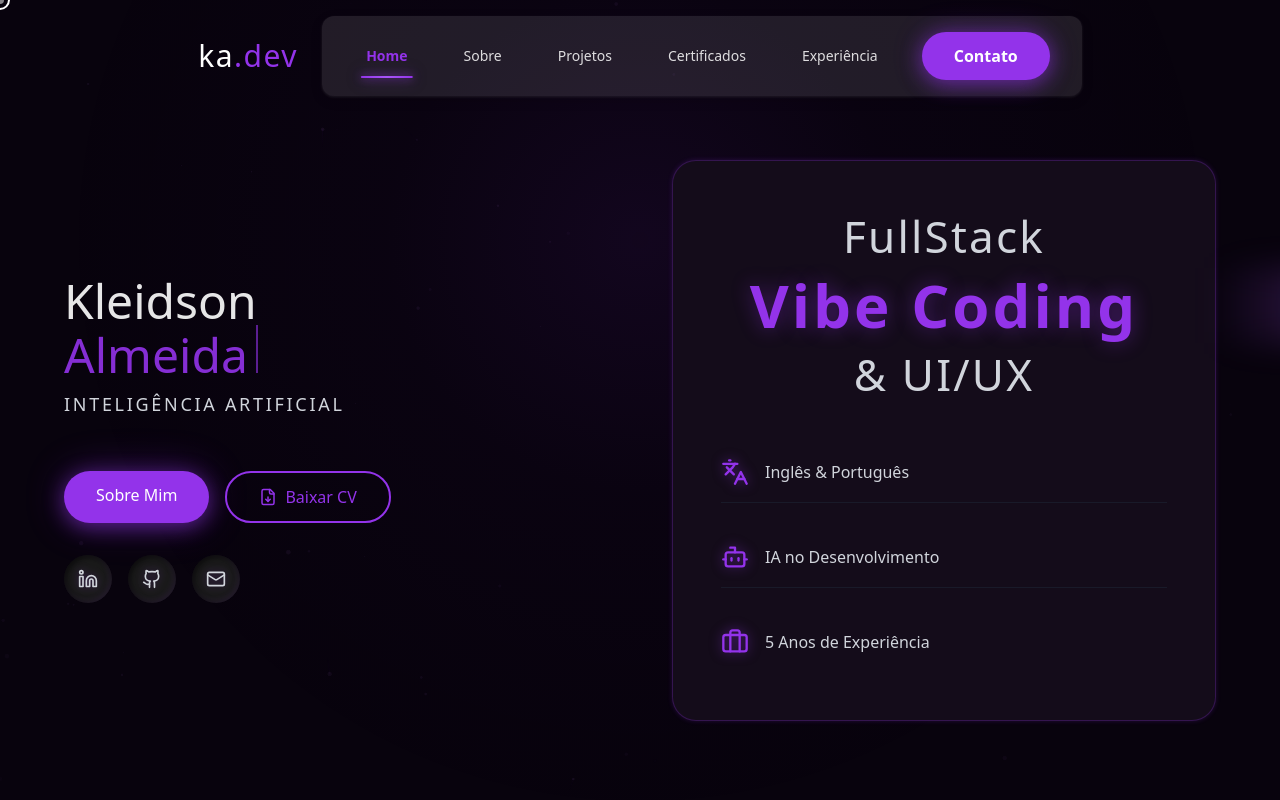
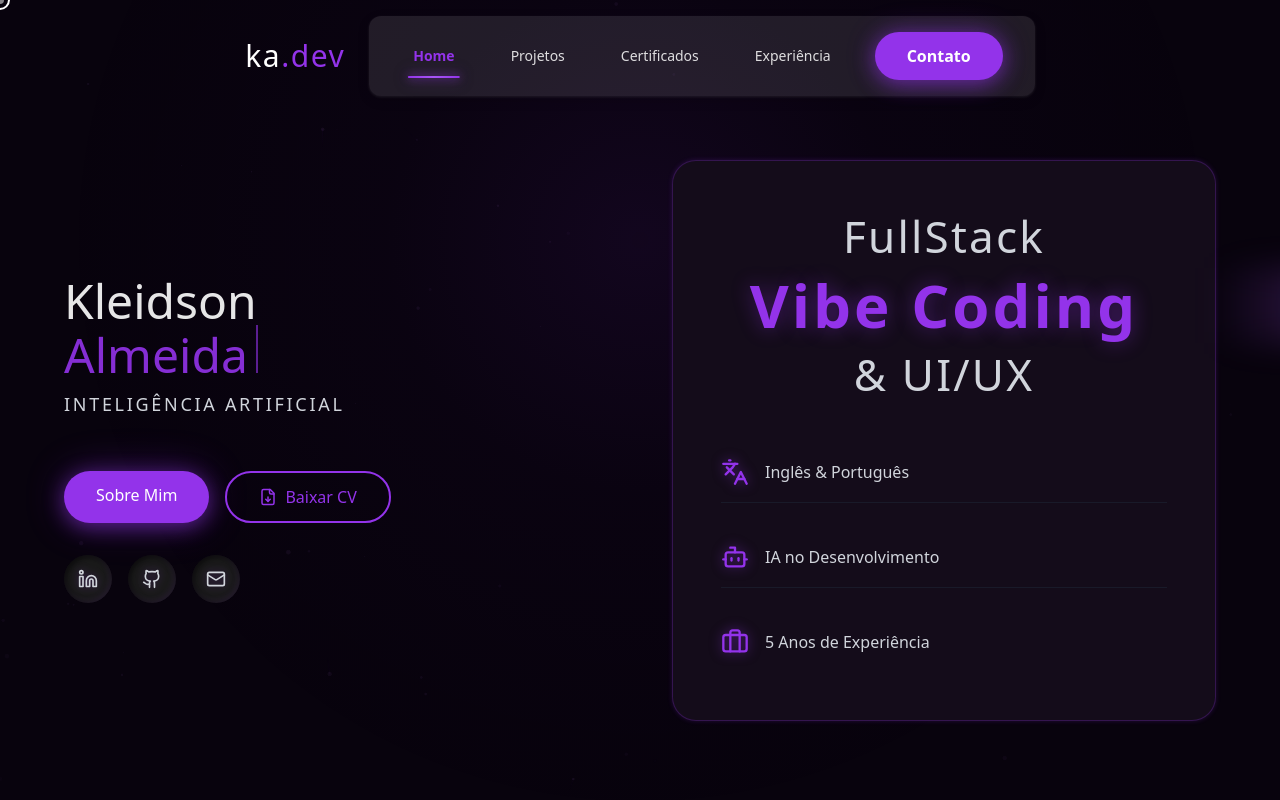
Before and after one commit to kleidsonadesign/ka.dev, a React (Vite) app: page / in a window 1280 px wide. Shown: the top 800 px of the page. Built offline with nearby package versions, Linux system fonts and the light colour scheme.

Commit message:
Update Header.tsx

```diff
--- a/src/components/Header.tsx
+++ b/src/components/Header.tsx
@@ -17,8 +17,6 @@ export function Header() {
   const menuItems = [
 
     { label: "Home", href: "#home" },
-
-    { label: "Sobre", href: "#sobre" },
 
     { label: "Projetos", href: "#projetos" },
 
```
